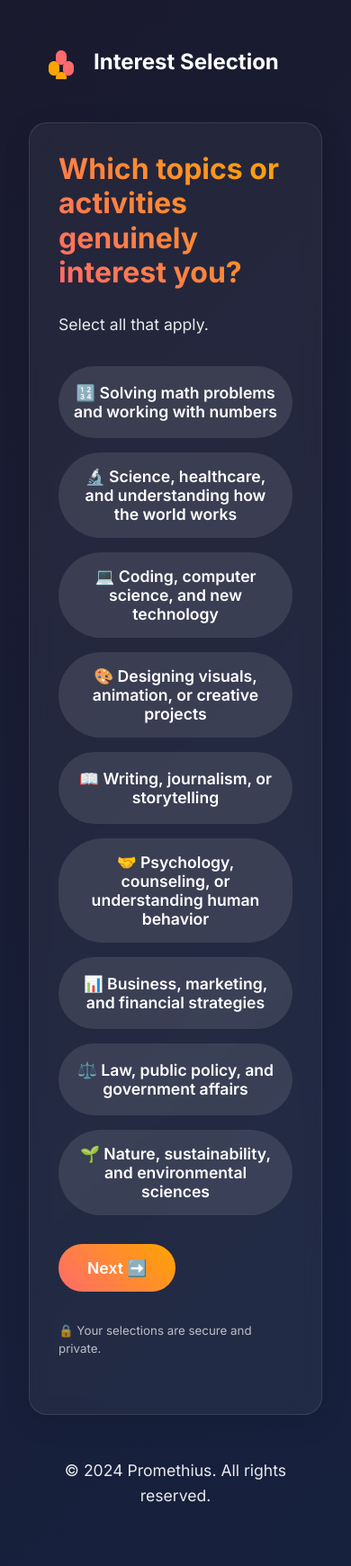
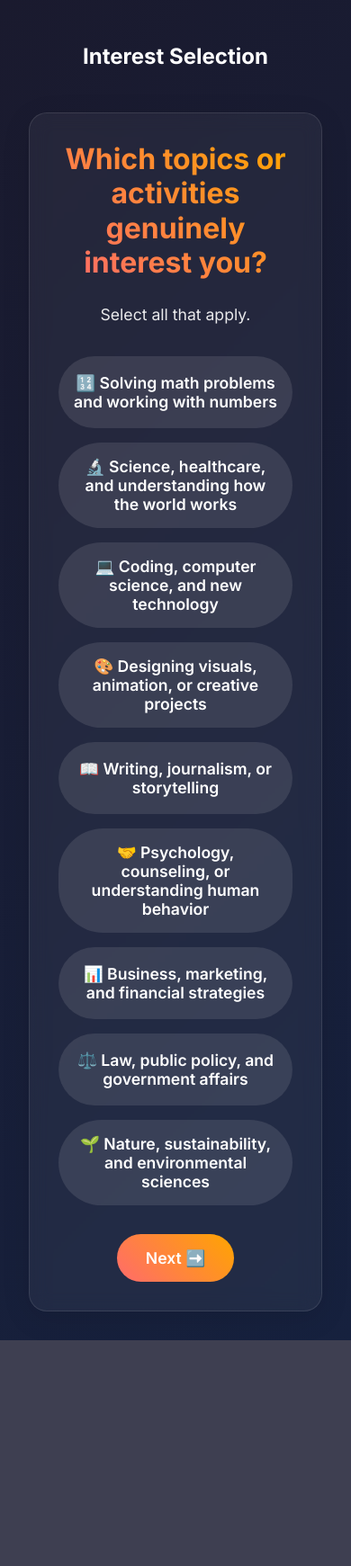
Before and after one commit to waltwalt36/majorMatchTool, a Flask app: template templates/Q1.html in a window 390 px wide. Shown: the whole page at 90% size. After the commit the page ends 1490 px from the top, so only its background shows below. Run offline with Flask 3, Linux system fonts and the light colour scheme; the template is opened without the code that fills it, so the values that code supplies are empty.

Commit message:
Made it cleaneds

```diff
--- a/templates/Q1.html
+++ b/templates/Q1.html
@@ -28,14 +28,7 @@
             max-width: 1200px;
             padding: 1rem 0;
             margin-bottom: 2rem;
-            display: flex;
-            align-items: center;
-            gap: 1rem;
-        }
-
-        .logo {
-            height: 40px;
-            width: auto;
+            text-align: center;
         }
 
         .container {
@@ -43,9 +36,6 @@
             backdrop-filter: blur(10px);
             border-radius: 20px;
             padding: 4rem;
-            display: flex;
-            gap: 4rem;
-            align-items: center;
             max-width: 1200px;
             width: 100%;
             box-shadow: 0 8px 32px rgba(0, 0, 0, 0.1);
@@ -53,7 +43,7 @@
         }
 
         .content {
-            flex: 1;
+            width: 100%;
         }
 
         h1 {
@@ -63,6 +53,7 @@
             background: linear-gradient(45deg, #FF6B6B, #FFA500);
             -webkit-background-clip: text;
             -webkit-text-fill-color: transparent;
+            text-align: center;
         }
 
         p {
@@ -70,14 +61,7 @@
             line-height: 1.6;
             margin-bottom: 2rem;
             color: rgba(255, 255, 255, 0.9);
-        }
-
-        .image-container {
-            flex: 1;
-            max-width: 500px;
-            display: flex;
-            justify-content: center;
-            align-items: center;
+            text-align: center;
         }
 
         .button-container {
@@ -85,6 +69,7 @@
             flex-wrap: wrap;
             gap: 1rem;
             margin-top: 2rem;
+            justify-content: center;
         }
 
         .interest-button {
@@ -101,10 +86,10 @@
             align-items: center;
             justify-content: center;
             gap: 0.5rem;
-            width: calc(50% - 0.5rem); /* Two columns with gap */
+            width: calc(50% - 0.5rem);
             text-align: center;
-            white-space: normal; /* Allow text wrapping */
-            min-height: 80px; /* Consistent button height */
+            white-space: normal;
+            min-height: 80px;
         }
 
         .interest-button.selected {
@@ -128,10 +113,8 @@
             cursor: pointer;
             transition: transform 0.2s, box-shadow 0.2s;
             text-decoration: none;
-            display: inline-flex;
-            align-items: center;
-            gap: 0.5rem;
-            margin-top: 2rem;
+            display: block;
+            margin: 2rem auto 0;
         }
 
         .next-button:hover {
@@ -148,38 +131,21 @@
 
         @media (max-width: 768px) {
             .container {
-                flex-direction: column;
                 padding: 2rem;
-                gap: 2rem;
             }
 
             h1 {
                 font-size: 2rem;
             }
 
-            .image-container {
-                max-width: 300px;
-            }
-
-            header {
-                padding: 1rem;
-            }
-
             .interest-button {
-                width: 100%; /* Full width on mobile */
+                width: 100%;
             }
         }
     </style>
 </head>
 <body>
     <header>
-        <!-- Paw Logo -->
-        <svg class="logo" xmlns="http://www.w3.org/2000/svg" viewBox="0 0 100 100" width="40" height="40">
-            <path fill="#FF6B6B" d="M50 20c-8.284 0-15 6.716-15 15v10c0 8.284 6.716 15 15 15s15-6.716 15-15V35c0-8.284-6.716-15-15-15z"/>
-            <path fill="#FFA500" d="M30 50c-8.284 0-15 6.716-15 15v10c0 8.284 6.716 15 15 15s15-6.716 15-15V65c0-8.284-6.716-15-15-15z"/>
-            <path fill="#FF6B6B" d="M70 50c-8.284 0-15 6.716-15 15v10c0 8.284 6.716 15 15 15s15-6.716 15-15V65c0-8.284-6.716-15-15-15z"/>
-            <path fill="#FFA500" d="M50 80c-8.284 0-15 6.716-15 15v10c0 8.284 6.716 15 15 15s15-6.716 15-15V95c0-8.284-6.716-15-15-15z"/>
-        </svg>
         <h2>Interest Selection</h2>
     </header>
 
@@ -219,27 +185,17 @@
             <button class="next-button" onclick="submitInterests()">
                 Next ➡️
             </button>
-            <div style="margin-top: 2rem; color: rgba(255, 255, 255, 0.7)">
-                <small>🔒 Your selections are secure and private.</small>
         </div>
     </div>
-        <!-- Left blank as requested -->
-        <div class="image-container"></div>
-    </div>
 
-    <footer>
-        <p>© 2024 Promethius. All rights reserved.</p>
-    </footer>
 
     <script>
-            // Array to store selected interests
         let selectedInterests = [];
 
         function toggleInterest(button) {
             button.classList.toggle('selected');
             const interest = button.textContent.trim();
 
-    // Add or remove interest from the array
             if (button.classList.contains('selected')) {
                 selectedInterests.push(interest);
             } else {
@@ -253,41 +209,9 @@ function submitInterests() {
                 return;
             }
 
-    // Log the selected interests (for debugging)
+            // Replace with actual backend integration
             console.log("Selected Interests:", selectedInterests);
-
-    // Send data to the backend
-    sendDataToBackend(selectedInterests);
-
-    // Redirect to the next question page
             window.location.href = "Q2.html";
-}
-
-function sendDataToBackend(data) {
-    // Replace this with your actual backend API endpoint
-    const backendEndpoint = "https://your-backend-api.com/submit-interests";
-
-    // Create a payload to send to the backend
-    const payload = {
-        interests: data, // Send the selected interests
-        timestamp: new Date().toISOString(), // Optional: Add a timestamp
-    };
-
-    // Send the data using fetch
-    fetch(backendEndpoint, {
-        method: "POST",
-        headers: {
-            "Content-Type": "application/json",
-        },
-        body: JSON.stringify(payload),
-    })
-        .then(response => response.json())
-        .then(data => {
-            console.log("Success:", data);
-        })
-        .catch((error) => {
-            console.error("Error:", error);
-        });
         }
     </script>
 </body>
```
Also changed, not shown: templates/Q2.html (+10 -47 lines). Lines whose indentation alone changed are shown as unchanged.
